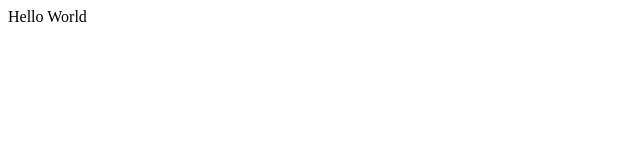
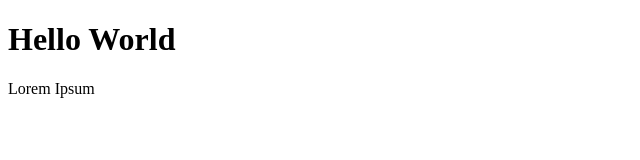
Before and after one commit to Dontgit/wpu-git-test, a plain HTML site: page index.html in a window 1280 px wide. Shown: the whole page, without its empty margins (0-640 px from the left). Drawn offline with Linux system fonts and the light colour scheme.

Commit message:
menambahkan paragraf

```diff
--- a/index.html
+++ b/index.html
@@ -6,6 +6,7 @@
     <title>Document</title>
 </head>
 <body>
-    Hello World
+     <h1>Hello World</h1>
+     <p>Lorem Ipsum</p>
 </body>
 </html>
```
